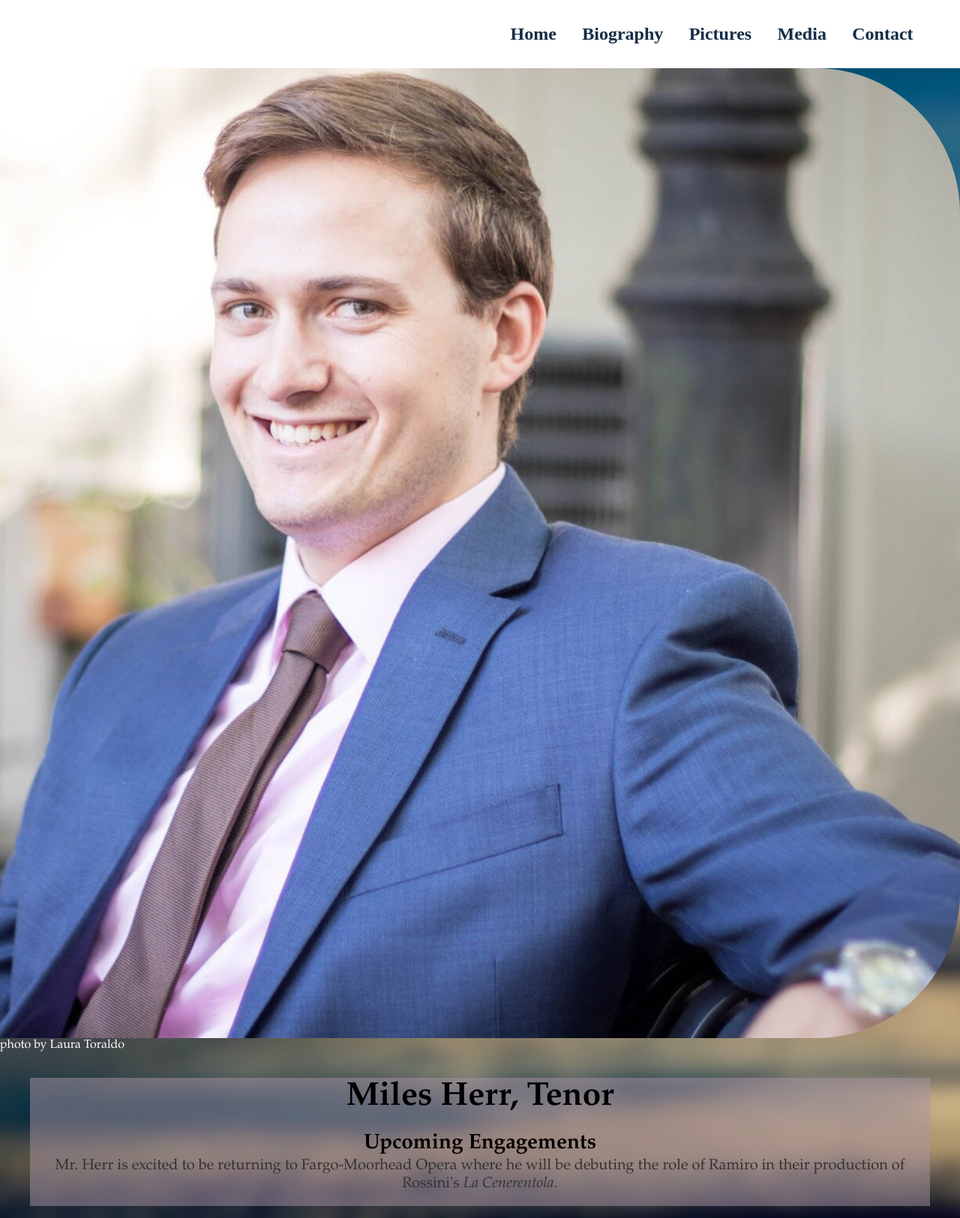
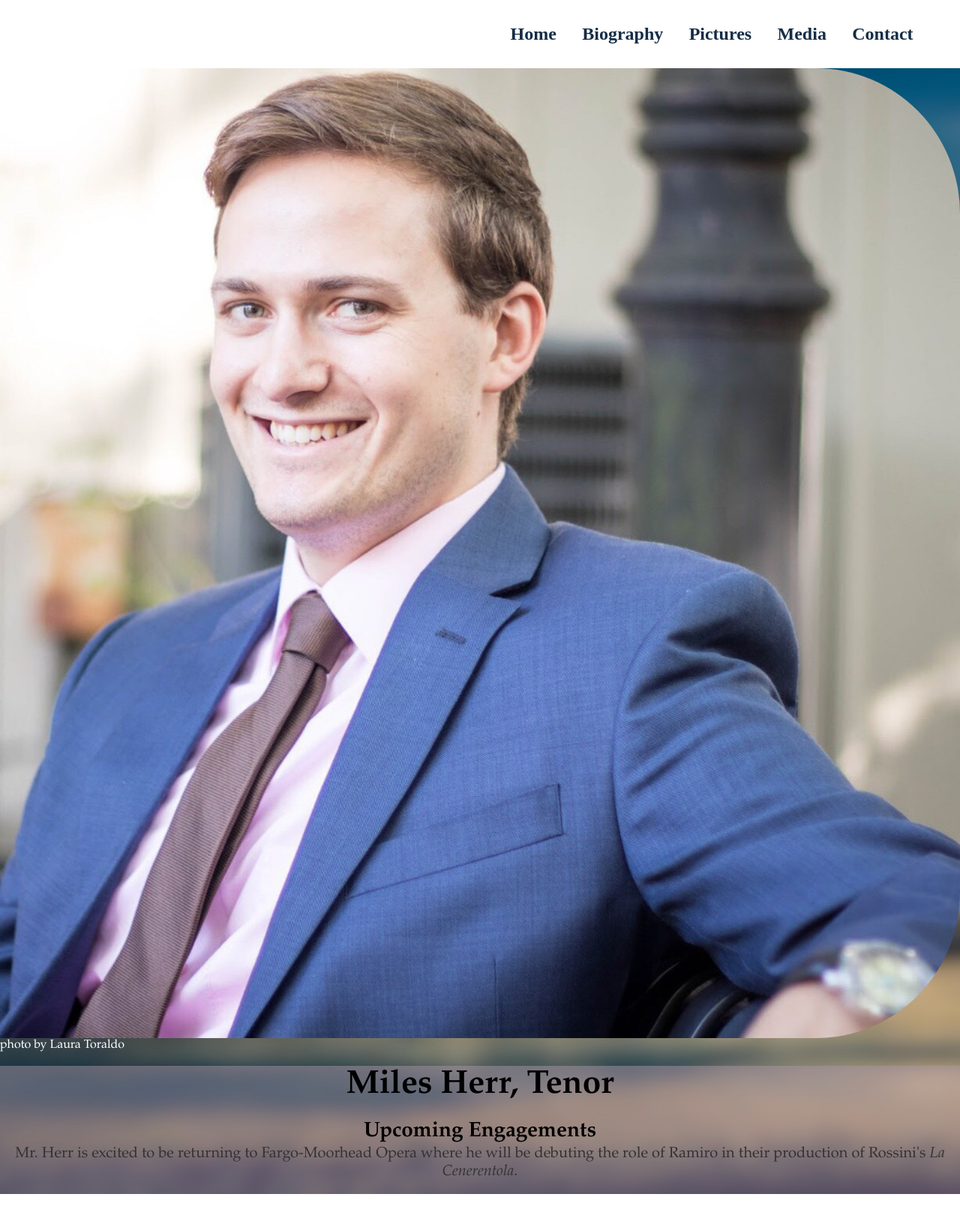
Before and after one commit to leemlb06pmi/leemlb06pmi.github.io, a Jekyll site: the page built from index.html, in a window 1280 px wide. Shown: the whole page at 75% size. Built offline with Jekyll 4.4.1, drawn with Linux system fonts in a browser that asks for light colours; after the commit the page ends 1593 px from its top, so only the background shows below that.

Commit message:
Update index.html

```diff
--- a/index.html
+++ b/index.html
@@ -10,7 +10,7 @@ title: Miles Herr, Tenor
 		</div>
 		<div class = "column right" >
 			<br>
-			<blockquote style="background-color:rgba(170,149,166,.5);">
+			<blockquote style="background-color:rgba(170,149,166,.5); margin:0px; padding:0px;">
 				<h1>Miles Herr, Tenor</h1>
 				<br>
 				<h1 style="font-size:1.75em;">Upcoming Engagements</h1>
```
